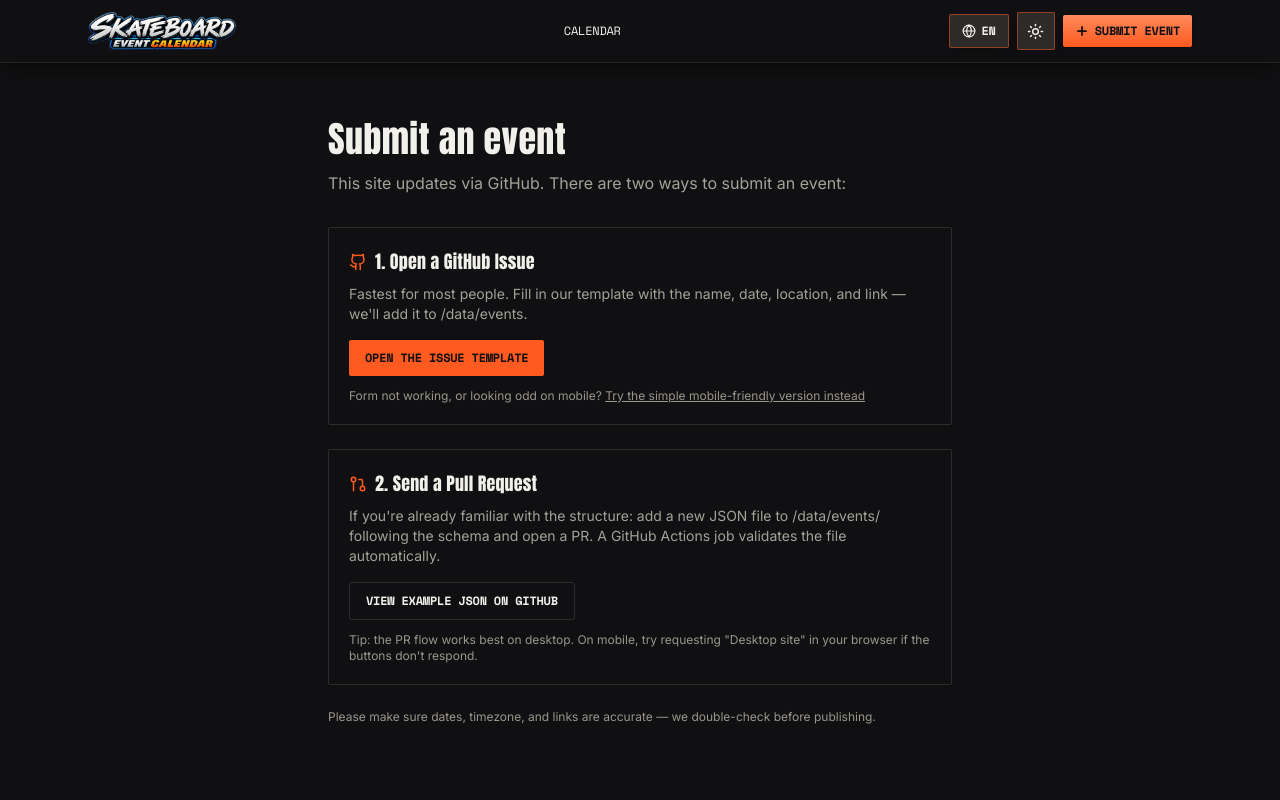
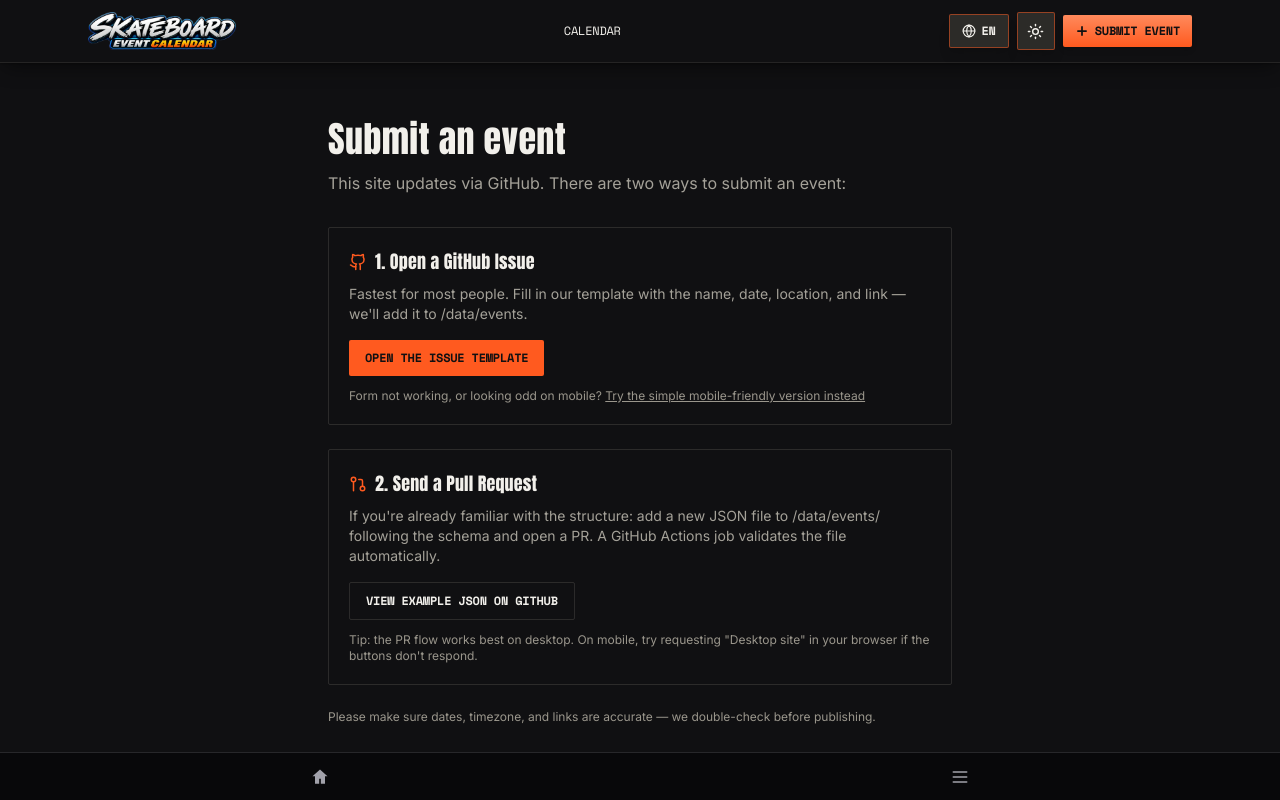
Before and after one commit to martinbjk/SkateboardCalender, a Next.js app: page /en/submit in a window 1280 px wide. Shown: the top 800 px of the page. Built offline with nearby package versions, Linux system fonts and the light colour scheme.

Commit message:
Add BottomNav component to layout

```diff
--- a/src/app/[locale]/layout.tsx
+++ b/src/app/[locale]/layout.tsx
@@ -8,6 +8,7 @@ import { ThemeProvider } from '@/components/ThemeProvider';
 import { Header } from '@/components/Header';
 import { Footer } from '@/components/Footer';
 import { SetHtmlLang } from '@/components/SetHtmlLang';
+import BottomNav from '@/components/nav/BottomNav';
 
 /**
  * OBS: ingen <html>/<head>/<body> här längre — de flyttade till
@@ -103,6 +104,7 @@ export default async function LocaleLayout({
           <Header />
           <main className="flex-1">{children}</main>
           <Footer />
+           <BottomNav />
         </NextIntlClientProvider>
       </ThemeProvider>
     </>
```
